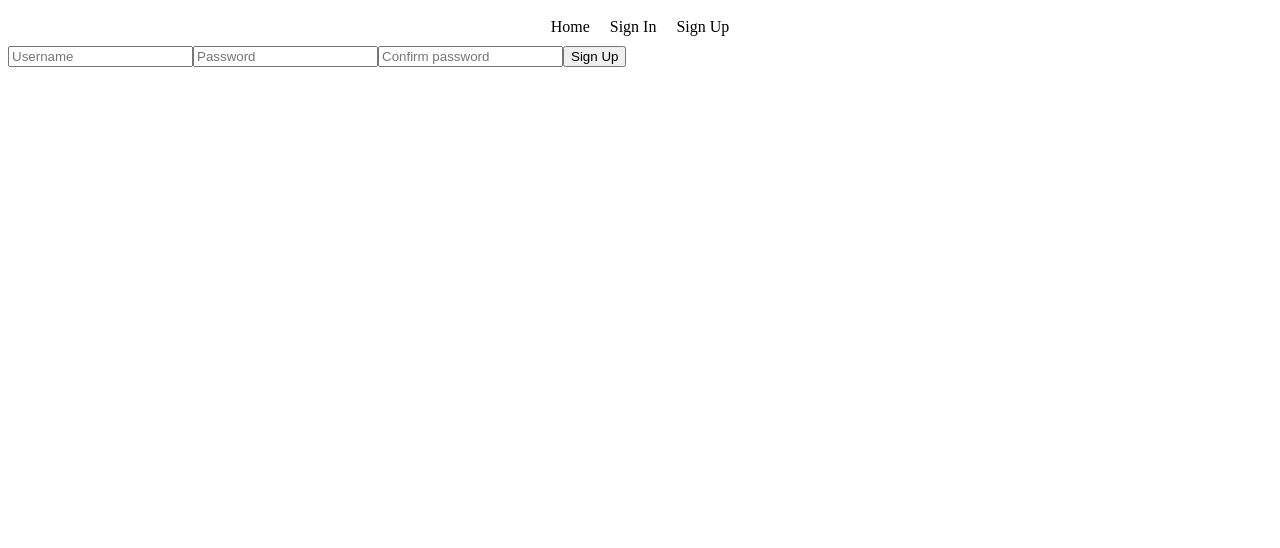
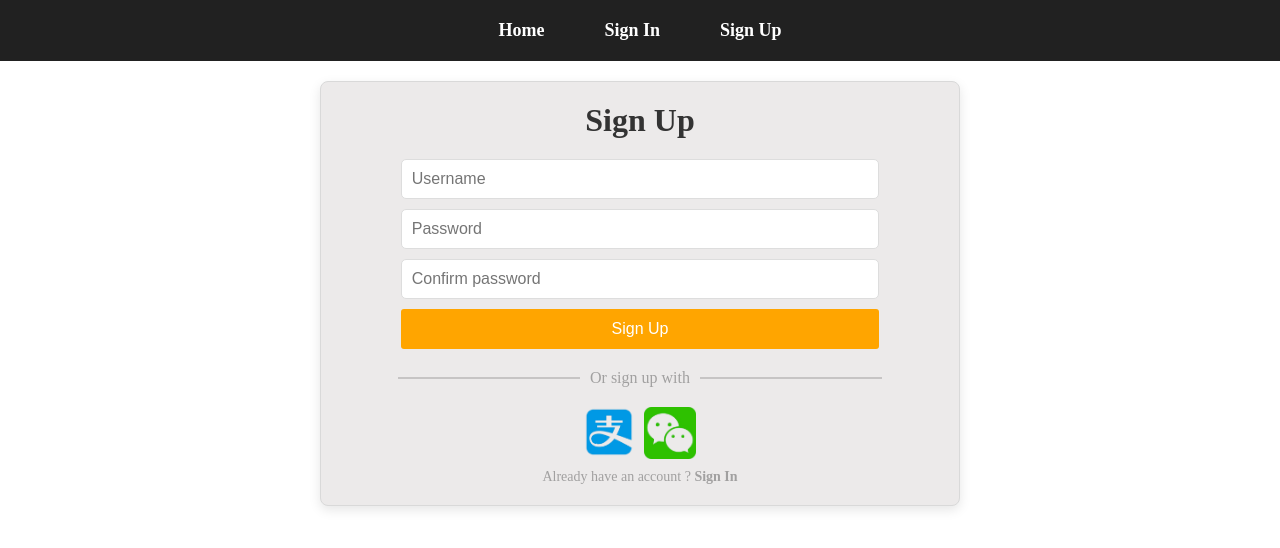
Before and after one commit to ThiBIAL/GymManagementProject, a Vue app in the folder GymManagement/: page /SignUp in a window 1280 px wide. Shown: the top 548 px of the page. Built offline with nearby package versions, Linux system fonts and the light colour scheme.

Commit message:
Sign CSS

```diff
--- a/GymManagement/src/App.vue
+++ b/GymManagement/src/App.vue
@@ -34,15 +34,35 @@ export default {
 </script>
 
 <style>
+  *{
+    margin: 0px;
+    padding: 0px;
+    box-sizing: border-box;
+  }
+
 nav {
   display: flex;
+  margin: 0;
   gap: 20px;
   padding: 10px;
   justify-content: center;
+  background-color: #212121;
+  margin-bottom: 20px;
 }
 
 a {
+  color: #FFFFFF;
+  font-size: 18px;
+  padding: 10px 20px;
+  display: inline-block;
   text-decoration: none;
-  color: black;
+  font-weight: bold;
+  transition: background-color 0.3s ease;
+  height: 100%;
+}
+
+nav a:hover{
+  background-color: rgb(140, 139, 139);
+  color: #FFA500;
 }
 </style>
--- /dev/null
+++ b/GymManagement/src/components/InputField.vue
@@ -0,0 +1,35 @@
+<template>
+    <input :value="modelValue" @input="updateValue" :placeholder="placeholder" />
+</template>
+
+<script>
+  export default {
+    name: "InputField",
+    props: ["modelValue", "placeholder"],
+    emits: ["update:modelValue"],
+    methods: {
+      updateValue(event) {
+        this.$emit("update:modelValue", event.target.value);
+      },
+    },
+  };
+</script>
+
+<style scoped>
+  *{
+    box-sizing: border-box;
+  }
+
+  input {
+    padding: 10px;
+    border: 1px solid #ddd;
+    border-radius: 5px;
+    font-size: 16px;
+    margin-bottom: 10px;
+    width: 75%;
+  }
+  input:focus {
+    border-color: #FFA500;
+    outline: none;
+  }
+</style>
--- a/GymManagement/src/components/SignIn.vue
+++ b/GymManagement/src/components/SignIn.vue
@@ -1,16 +1,28 @@
 <template>
-    <div>
+    <div id="content">
+      <h1>Sign In</h1>
       <form @submit.prevent="login">
-        <input type="text" v-model="username" placeholder="Username" required />
-        <input type="password" v-model="password" placeholder="Password" required />
+        <InputField v-model="username" placeholder="Username" required/>
+        <InputField type="password" v-model="password" placeholder="Password" required />
         <button type="submit">Sign In</button>
       </form>
       <div v-if="error" class="error">{{ error }}</div>
+      <div id="hr">
+        <div class="line-text">Or sign in with</div>
+      </div>
+      <div id="img">
+        <img src="../assets/alipay.png" alt="Alypay" width="50px" height="50px">
+        <img src="../assets/wechat.png" alt="Wechat" width="52px" height="52px">
+      </div>
+      <p>Don't have an account ? <router-link id="signup" to="/SignUp">Sign Up</router-link></p>
     </div>
-  </template>
+</template>
 
-  <script>
+<script>
+import InputField from './InputField.vue';
+
   export default {
+    components: { InputField },
     data() {
       return {
         username: '',
@@ -42,4 +54,95 @@
       },
     },
   };
-  </script>
+</script>
+
+<style>
+    *{
+        box-sizing: border-box;
+    }
+
+    h1 {
+    color: #333333;
+    font-weight: bold;
+    margin-bottom: 20px;
+    }
+
+
+    #content{
+        width: 50%;
+        text-align: center;
+        margin: 0 auto;
+        padding-top: 20px;
+        padding-bottom: 20px;
+        background-color: rgb(236, 234, 234);
+        border: solid 1px rgb(217, 217, 217);
+        border-radius: 8px;
+        box-shadow: 0 4px 12px rgba(0, 0, 0, 0.1);
+
+    }
+
+    button {
+    border: none;
+    border-radius: 3px;
+    cursor: pointer;
+    width: 75%;
+    height: 40px;
+    cursor: pointer;
+    font-size: 16px;
+    color: #FFFFFF;
+    background-color: #FFA500;
+    transition: background-color 0.3s ease;
+    }
+
+    button:hover {
+    background-color: #FF8C00;
+    }
+
+    #img {
+        display: flex;
+        justify-content: center;
+        gap: 10px; /* Ajuste la valeur selon le besoin */
+    }
+
+
+    p, #signup{
+        color: #a1a0a0;
+        font-size: 14px;
+        padding: 0px;
+        margin-top: 5px;
+    }
+
+    #hr {
+    text-align: center;
+    position: relative;
+    margin: 20px 0;
+    }
+
+    .line-text {
+    display: inline-block;
+    position: relative;
+    color: #a1a0a0;
+    background-color: rgb(236, 234, 234);
+    padding: 0 10px;
+    z-index: 1;
+    }
+
+    #hr::before,
+    #hr::after {
+    content: "";
+    position: absolute;
+    top: 50%;
+    height: 1px;
+    background-color: #a1a0a0;
+    transform: translateY(-50%);
+    width: 45%;
+    }
+
+    #hr::before {
+    left: 12%;
+    }
+
+    #hr::after {
+    right: 12%;
+    }
+</style>
--- a/GymManagement/src/components/SignUp.vue
+++ b/GymManagement/src/components/SignUp.vue
@@ -1,17 +1,32 @@
 <template>
-    <div>
-      <form @submit.prevent="signup">
-        <input type="text" v-model="username" placeholder="Username" required />
-        <input type="password" v-model="password" placeholder="Password" required />
-        <input type="password" v-model="confirmPassword" placeholder="Confirm password" required />
-        <button type="submit">Sign Up</button>
-      </form>
-      <div v-if="error" class="error">{{ error }}</div>
+    <div id="content">
+        <h1>Sign Up</h1>
+        <form @submit.prevent="signup">
+            <InputField v-model="username" placeholder="Username" required/>
+            <div v-if="error1" class="error">{{ error1 }}</div>
+            <InputField type="password" v-model="password" placeholder="Password" required />
+            <div v-if="error2" class="error">{{ error2 }}</div>
+            <InputField type="password" v-model="confirmPassword" placeholder="Confirm password" required />
+            <div v-if="error2" class="error">{{ error2 }}</div>
+            <button type="submit">Sign Up</button>
+        </form>
+        <div v-if="error" class="error">{{ error }}</div>
+        <div id="hr">
+            <div class="line-text">Or sign up with</div>
+        </div>
+        <div id="img">
+            <img src="../assets/alipay.png" alt="Alypay" width="50px" height="50px">
+            <img src="../assets/wechat.png" alt="Wechat" width="52px" height="52px">
+        </div>
+        <p>Already have an account ? <router-link id="signin" to="/SignIn">Sign In</router-link></p>
     </div>
   </template>
 
-  <script>
+<script>
+    import InputField from './InputField.vue';
+
 export default {
+    components: { InputField },
   data() {
     return {
       username: '',
@@ -26,9 +41,9 @@ export default {
       const userExists = storedUsers.some(user => user.username === this.username);
 
       if (userExists) {
-        this.error = 'Username already taken';
+        this.error1 = 'Username already taken';
       } else if (this.password !== this.confirmPassword) {
-        this.error = 'Both passwords must be the same';
+        this.error2 = 'Both passwords must be the same';
       } else {
         const newUser = { username: this.username, password: this.password };
         storedUsers.push(newUser);
@@ -41,3 +56,94 @@ export default {
   },
 };
 </script>
+
+<style>
+    *{
+        box-sizing: border-box;
+    }
+
+    h1 {
+    color: #333333;
+    font-weight: bold;
+    margin-bottom: 20px;
+    }
+
+
+    #content{
+        width: 50%;
+        text-align: center;
+        margin: 0 auto;
+        padding-top: 20px;
+        padding-bottom: 20px;
+        background-color: rgb(236, 234, 234);
+        border: solid 1px rgb(217, 217, 217);
+        border-radius: 8px;
+        box-shadow: 0 4px 12px rgba(0, 0, 0, 0.1);
+
+    }
+
+    button {
+    border: none;
+    border-radius: 3px;
+    cursor: pointer;
+    width: 75%;
+    height: 40px;
+    cursor: pointer;
+    font-size: 16px;
+    color: #FFFFFF;
+    background-color: #FFA500;
+    transition: background-color 0.3s ease;
+    }
+
+    button:hover {
+    background-color: #FF8C00;
+    }
+
+    #img {
+        display: flex;
+        justify-content: center;
+        gap: 10px; /* Ajuste la valeur selon le besoin */
+    }
+
+
+    p, #signin{
+        color: #a1a0a0;
+        font-size: 14px;
+        padding: 0px;
+        margin-top: 5px;
+    }
+
+    #hr {
+    text-align: center;
+    position: relative;
+    margin: 20px 0;
+    }
+
+    .line-text {
+    display: inline-block;
+    position: relative;
+    color: #a1a0a0;
+    background-color: rgb(236, 234, 234);
+    padding: 0 10px;
+    z-index: 1;
+    }
+
+    #hr::before,
+    #hr::after {
+    content: "";
+    position: absolute;
+    top: 50%;
+    height: 1px;
+    background-color: #a1a0a0;
+    transform: translateY(-50%);
+    width: 45%;
+    }
+
+    #hr::before {
+    left: 12%;
+    }
+
+    #hr::after {
+    right: 12%;
+    }
+</style>
```
Also changed, not shown: GymManagement/src/assets/alipay.png (added), GymManagement/src/assets/wechat.png (added).
